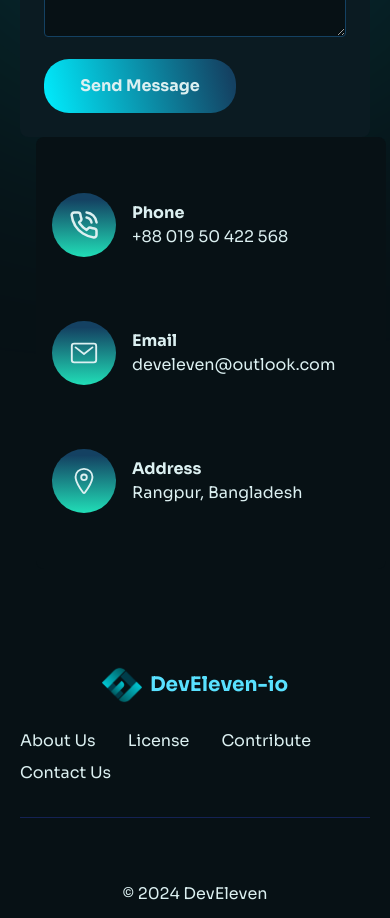
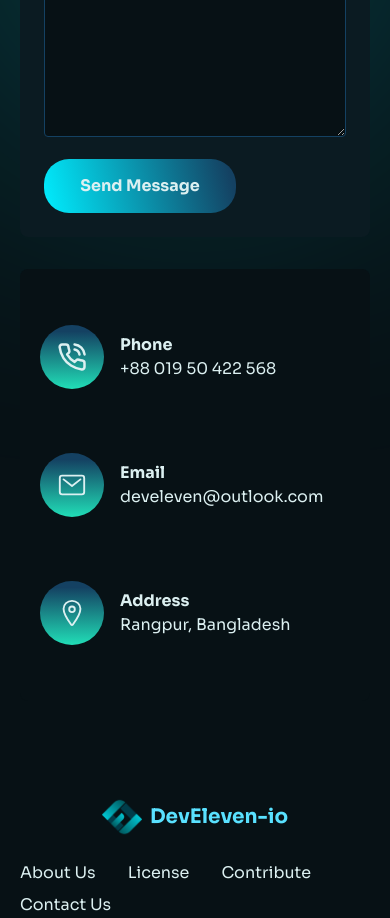
Before and after one commit to DEVELEVEN-io/develeven-io, a Next.js app: page / in a window 390 px wide. Shown: the part 8540-9458 px from the top of the page. Built offline with nearby package versions, Linux system fonts and the light colour scheme.

Commit message:
minor fixes

```diff
--- a/components/Contact/Contact.jsx
+++ b/components/Contact/Contact.jsx
@@ -123,7 +123,7 @@ const Contact = () => {
           />
         </form>
 
-        <div className="contact-info bg-bgdark p-4 rounded-lg ml-4 my-auto w-full text-white">
+        <div className="contact-info bg-bgdark md:px-10 sm:px-4 py-4 rounded-lg ml-4 my-auto w-full text-white">
 
           <div className="contactInfoHolder flex flex-row items-center my-4">
             <div className="contactIcon text-3xl bgGradientTop w-16 h-16 rounded-full flex justify-center items-center mr-4">
--- a/components/Tech/Tech.jsx
+++ b/components/Tech/Tech.jsx
@@ -74,7 +74,7 @@ const Tech = () => {
   }
 
   return (
-    <section id="tech" className="tech container flex flex-col justify-between mx-auto mt-14 w-full text-center">
+    <section id="tech" className="tech container flex flex-col justify-between mx-auto mt-14 w-full text-center mb-32">
       <h2 className="text-4xl font-bold textGradient2 my-2">Technologies we use</h2>
       <p className="my-4">We try to adapt to the latest and the most advanced tech and frameworks on our projects.</p>
 
--- a/src/app/app.css
+++ b/src/app/app.css
@@ -50,10 +50,19 @@
 }
 
 /* Text Select */
-.navbar, img, .skill, .contact-item, .service-card {
+.navbar, img, .skill, .contact-item, .service-card, h2, h3, h4, h5, h6, a, span, button, input, select, textarea {
   user-select: none;
 }
 
+::-moz-selection {
+  color: white;
+  background: var(--cyanmid2);
+}
+
+::selection {
+  color: white;
+  background: var(--cyanmid2);
+}
 
 /* Cursor Styles Start */
 .service-card {
@@ -1011,6 +1020,10 @@ button.active {
   .navbar.scrolled {
     /* background: var(--bglight); */
   }
+  .contact-info {
+    margin-top: 2rem !important;
+    margin-left: 0 !important;
+  }
 }
 
 @media (max-width: 1024px) {
```
